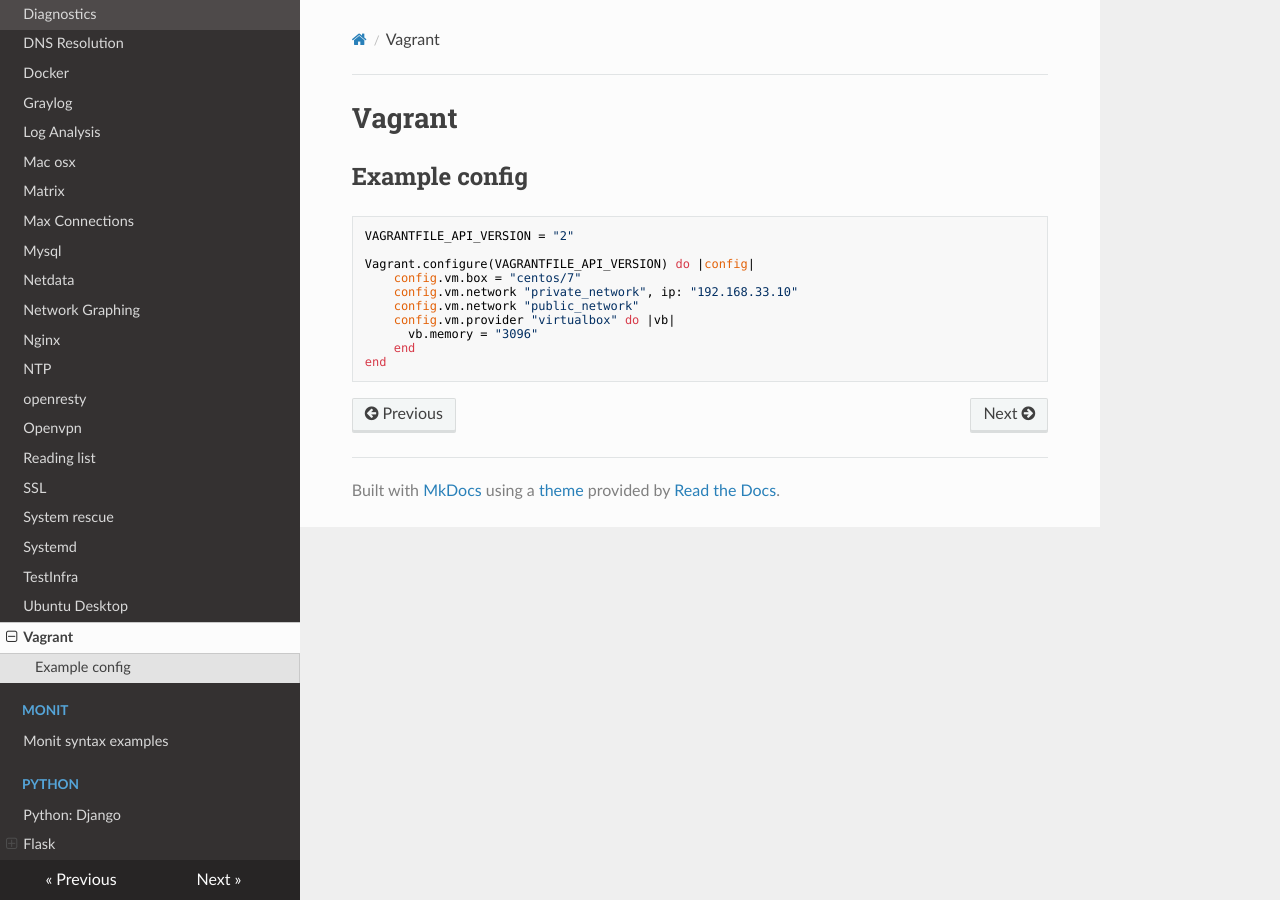
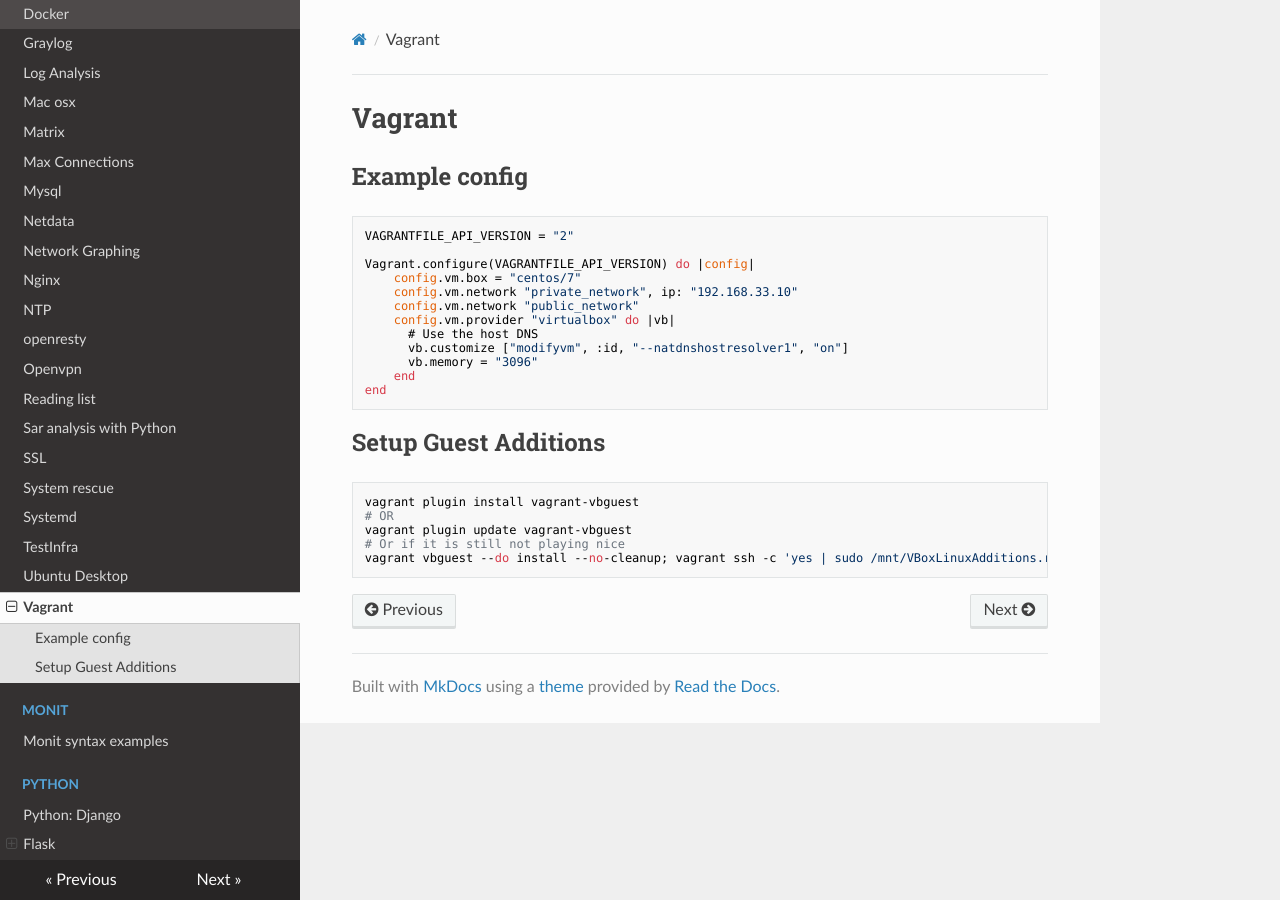
Before and after one commit to eagleeyec/icwiki, an MkDocs documentation site: the page built from docs/vagrant.md, in a window 1280 px wide. Built offline with MkDocs 1.6.1, drawn with Linux system fonts in a browser that asks for light colours; nearby versions of some CDN libraries.

Commit message:
Updates to certbot, vagrant and sar anlysis

```diff
--- a/docs/vagrant.md
+++ b/docs/vagrant.md
@@ -9,6 +9,16 @@
         config.vm.network "private_network", ip: "192.168.33.10"
         config.vm.network "public_network"
         config.vm.provider "virtualbox" do |vb|
+   	 	  # Use the host DNS
+   	 	  vb.customize ["modifyvm", :id, "--natdnshostresolver1", "on"]
           vb.memory = "3096"
         end
     end
+
+## Setup Guest Additions
+
+	vagrant plugin install vagrant-vbguest
+	# OR
+	vagrant plugin update vagrant-vbguest
+	# Or if it is still not playing nice
+	vagrant vbguest --do install --no-cleanup; vagrant ssh -c 'yes | sudo /mnt/VBoxLinuxAdditions.run'
```
Also changed, not shown: docs/certbot.md (added, +10 -0 lines), docs/sar-analysis.md (added, +10 -0 lines).
